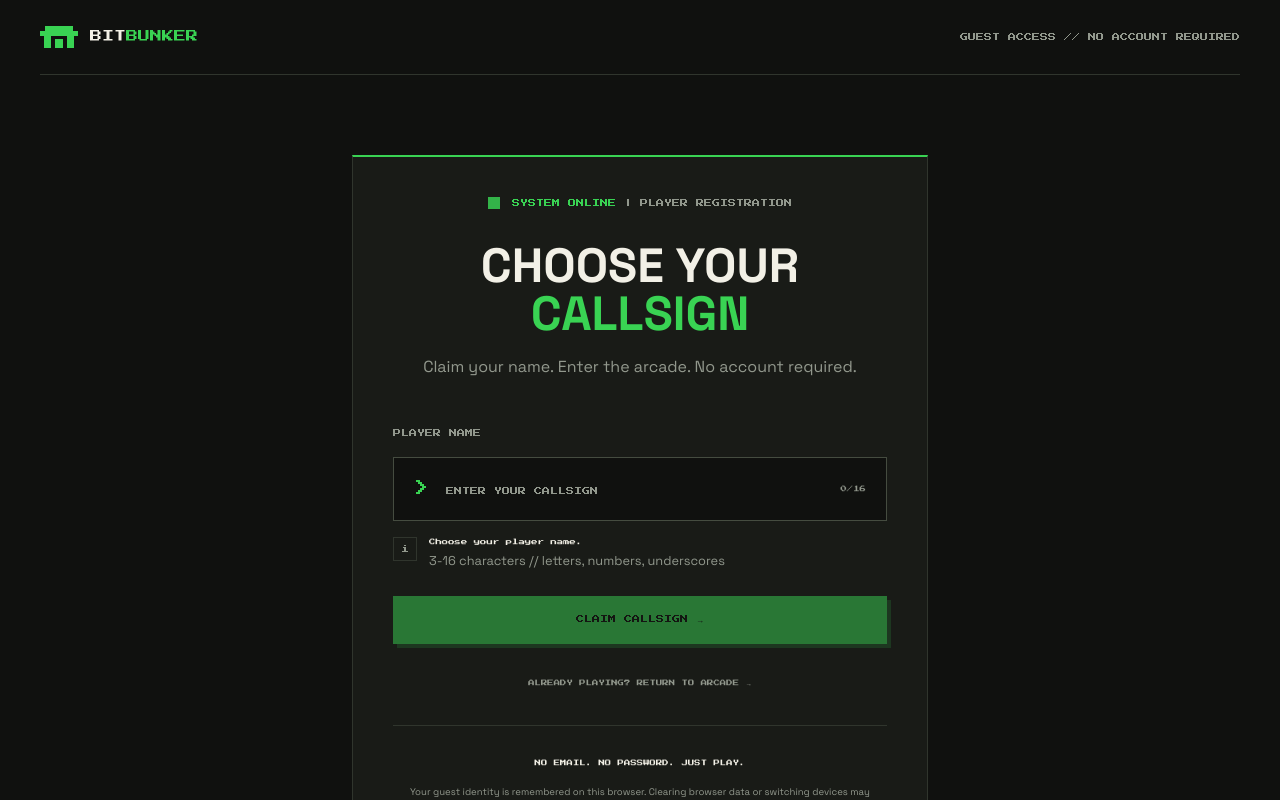
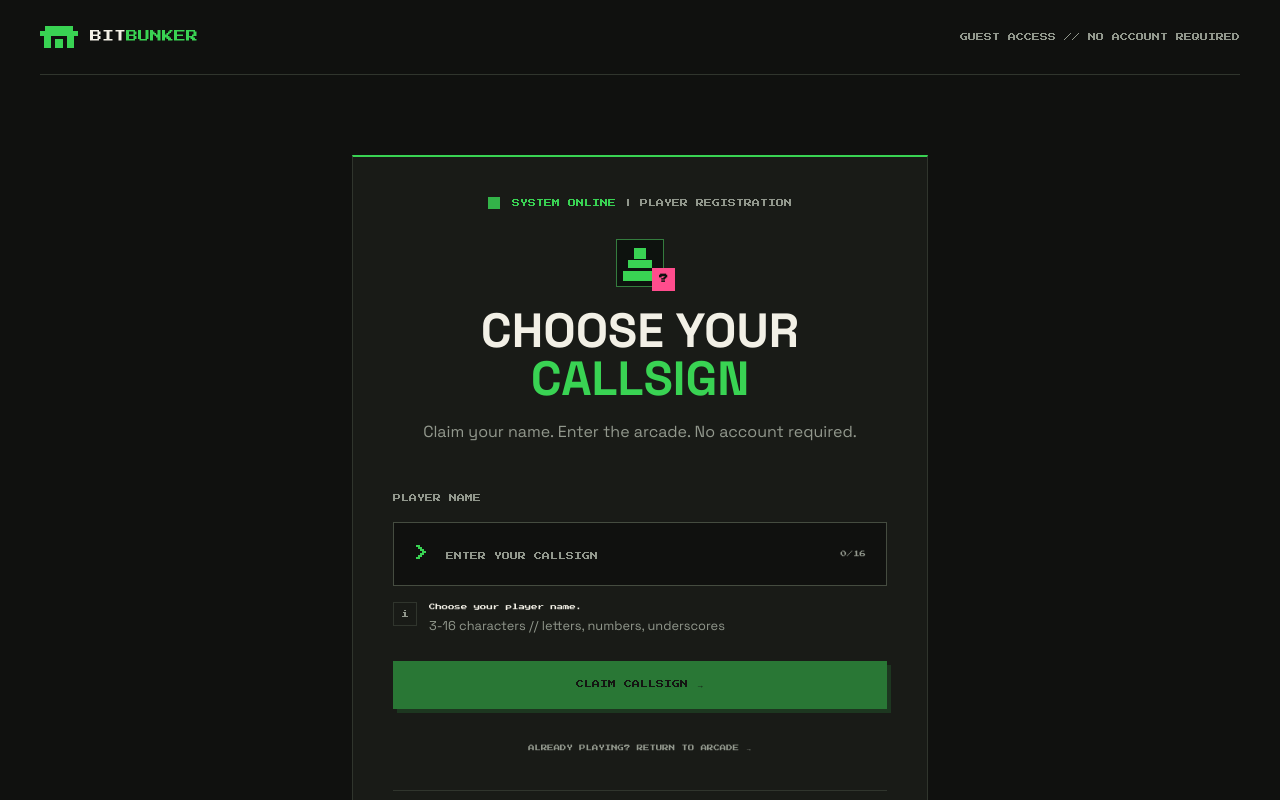
Before and after one commit to thatomakhusha/BitBunker, a Next.js app in the folder frontend/: page /callsign in a window 1280 px wide. Shown: the top 800 px of the page. Built offline with nearby package versions, Linux system fonts and the light colour scheme.

Commit message:
Finished callsign page and added submit on enter

```diff
--- a/frontend/src/app/callsign/page.tsx
+++ b/frontend/src/app/callsign/page.tsx
@@ -10,7 +10,11 @@ const CallsignPage = () => {
                         <span className="text-primary">SYSTEM ONLINE</span> | PLAYER REGISTRATION
                     </p>
                 </div>
-                <h1 className="font-bold uppercase text-4xl sm:text-5xl leading-none mt-8">
+                <div className="callsign-icon" aria-hidden="true">
+                    <span className="player-avatar large"><i /><i /><i /></span>
+                    <b>?</b>
+                </div>
+                <h1 className="font-bold uppercase text-4xl sm:text-5xl leading-none">
                     Choose your <br/> <span className="text-primary">Callsign</span>
                 </h1>
                 <p className="text-muted mt-4">Claim your name. Enter the arcade. No account required.</p>
--- a/frontend/src/app/globals.css
+++ b/frontend/src/app/globals.css
@@ -1055,6 +1055,57 @@
     color: var(--accent);
     border-color: color-mix(in srgb, var(--accent) 36%, var(--border));
   }
+
+    /* =======================================================
+     PLAYER AVATAR / CALLSIGN ICON
+     ======================================================= */
+
+  .callsign-icon {
+    position: relative;
+    width: 70px;
+    margin: 29px auto 20px;
+  }
+
+  .callsign-icon .player-avatar {
+    margin: auto;
+  }
+
+  .callsign-icon > b {
+    position: absolute;
+    right: 0;
+    bottom: -4px;
+    width: 23px;
+    height: 23px;
+    display: grid;
+    place-items: center;
+    background: var(--secondary);
+    color: var(--background);
+    font-family: var(--font-pixel);
+    font-size: 9px;
+  }
+
+  .player-avatar {
+    position: relative;
+    width: 31px;
+    height: 31px;
+    display: block;
+    border: 1px solid color-mix(in srgb, var(--primary) 45%, var(--border));
+    background: #0d120e;
+  }
+
+  .player-avatar i {
+    position: absolute;
+    display: block;
+    background: var(--primary);
+  }
+
+  .player-avatar i:nth-child(1) { width: 9px; height: 8px; left: 10px; top: 6px; }
+  .player-avatar i:nth-child(2) { width: 17px; height: 5px; left: 6px; top: 14px; }
+  .player-avatar i:nth-child(3) { width: 23px; height: 6px; left: 3px; bottom: 3px; }
+  .player-avatar.large { width: 48px; height: 48px; }
+  .player-avatar.large i:nth-child(1) { width: 12px; height: 11px; left: 17px; top: 8px; }
+  .player-avatar.large i:nth-child(2) { width: 24px; height: 8px; left: 11px; top: 20px; }
+  .player-avatar.large i:nth-child(3) { width: 34px; height: 10px; left: 6px; bottom: 5px; }
 }
 
 
--- a/frontend/src/components/player/UsernameForm.tsx
+++ b/frontend/src/components/player/UsernameForm.tsx
@@ -1,32 +1,35 @@
-"use client"
+"use client";
 
-import { useState } from "react";
+import { useState, type FormEvent } from "react";
+import { useRouter } from "next/navigation";
 import { isValidCallsign, saveCallsign } from "@/lib/storage";
-import { useRouter } from "next/navigation";
-
-
 
 export default function UsernameForm() {
     const [callsign, setCallsign] = useState("");
     const [saveError, setSaveError] = useState("");
-    let error = "";
-    if (callsign.length > 0 && callsign.length<3) {
-        error = "Callsign must be at least 3 characters."
-    } else if(callsign.length >= 3 && !isValidCallsign(callsign)){
-        error = "Only letters, numbers and underscores."
-    }
     const router = useRouter();
 
-    function handleClaim(){
+    let error = "";
+    if (callsign.length > 0 && callsign.length < 3) {
+        error = "Callsign must be at least 3 characters.";
+    } else if (callsign.length >= 3 && !isValidCallsign(callsign)) {
+        error = "Only letters, numbers and underscores.";
+    }
+
+    function handleSubmit(event: FormEvent<HTMLFormElement>) {
+        event.preventDefault();
+        if (!isValidCallsign(callsign)) return;
+
         const ok = saveCallsign(callsign);
         if (!ok) {
             setSaveError("Couldn't save your callsign. Check your browser settings and try again.");
-        } else{
+        } else {
             router.push("/");
         }
     }
-    return(
-        <div className="mt-10 text-left">
+
+    return (
+        <form onSubmit={handleSubmit} className="mt-10 text-left">
             <label htmlFor="callsign" className="font-pixel text-[0.5rem] text-muted">
                 PLAYER NAME
             </label>
@@ -35,19 +38,22 @@ export default function UsernameForm() {
                 <input
                     id="callsign"
                     value={callsign}
-                    onChange={(event) => setCallsign(event.target.value)}
+                    onChange={(event) => {
+                        setCallsign(event.target.value);
+                        setSaveError("");
+                    }}
                     maxLength={16}
+                    autoComplete="off"
+                    aria-invalid={error !== ""}
                     className="flex-1 bg-transparent outline-none font-pixel text-xs placeholder:text-[0.5rem] placeholder:text-muted"
                     placeholder="ENTER YOUR CALLSIGN"
                 />
                 <span className="font-pixel text-[0.4rem] text-muted">{callsign.length}/16</span>
             </div>
 
-
-
             <div className="flex gap-3 mt-4">
                 <span className={`grid h-6 w-6 shrink-0 place-items-center border font-pixel text-[0.5rem] ${error ? "border-secondary text-secondary" : "border-border text-muted"}`}>
-                    {error ? "!" : "i" }
+                    {error ? "!" : "i"}
                 </span>
                 <div>
                     {error ? (
@@ -63,17 +69,21 @@ export default function UsernameForm() {
                         </div>
                     )}
                 </div>
+            </div>
 
-            </div>
             <button
-                onClick={handleClaim}
+                type="submit"
                 disabled={!isValidCallsign(callsign)}
                 className="arcade-button w-full mt-6"
             >
                 CLAIM CALLSIGN &#8594;
             </button>
 
-            {saveError && <p>{saveError}</p>}
-        </div>
+            {saveError && (
+                <p role="alert" className="mt-4 font-pixel text-[0.4rem] leading-relaxed text-secondary">
+                    {saveError}
+                </p>
+            )}
+        </form>
     );
 }
```
